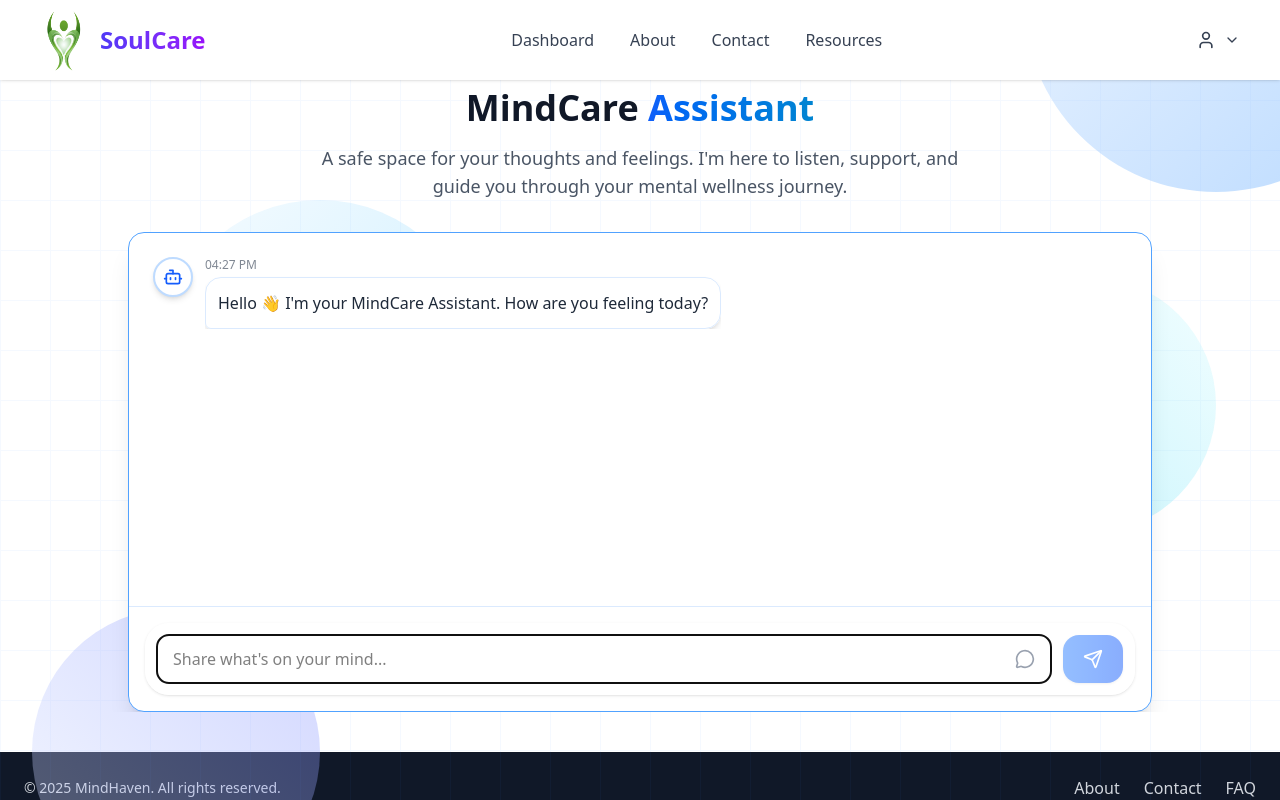
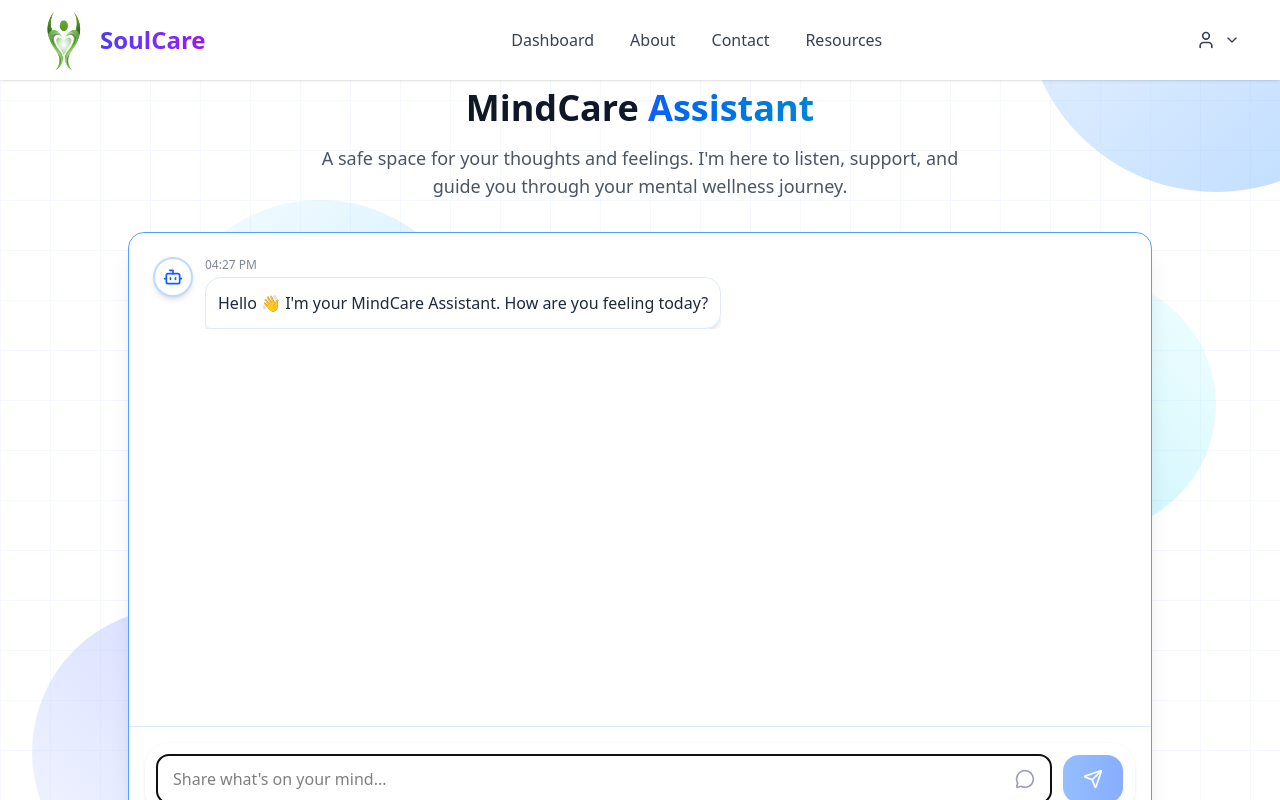
Before and after one commit to riteshpandey9450/SoulCare, a React (Vite) app in the folder frontend/: page /chatbot in a window 1280 px wide. Shown: the top 800 px of the page. Built offline with nearby package versions, Linux system fonts and the light colour scheme.

Commit message:
ChatBot Size fixed

```diff
--- a/frontend/src/components/Footer.jsx
+++ b/frontend/src/components/Footer.jsx
@@ -1,6 +1,6 @@
 export default function Footer() {
   return (
-    <footer className="bg-gray-900 text-gray-300 py-6 mt-10">
+    <footer className="bg-gray-900 text-gray-300 py-6">
       <div className="container mx-auto flex flex-col md:flex-row justify-between items-center px-6">
         {/* Left Side */}
         <p className="text-sm">
--- a/frontend/src/pages/ChatBotPage.jsx
+++ b/frontend/src/pages/ChatBotPage.jsx
@@ -125,14 +125,10 @@ export default function ChatbotPage() {
     }
   };
 
-  const chatBoxMaxHeight = Math.max(
-    450 ,
-    window.innerHeight - headerHeight - footerHeight - 120
-  );
 
   return (
     <div
-      className="min-h-full relative overflow-x-hidden"
+      className="min-h-screen relative overflow-x-hidden"
       style={{ backgroundColor: "#ffffff" }}
     >
       {/* Background Pattern with Blue Patches - matching homepage */}
@@ -151,7 +147,7 @@ export default function ChatbotPage() {
       </div>
 
       <main className="relative z-10 px-4 md:px-6 max-w-6xl mx-auto pt-2">
-        {/* Header */}
+  {/* Header */}
         <header className="text-center mb-8">
           <h1 className="text-3xl md:text-4xl font-bold mb-4">
             <span className="text-gray-900">MindCare</span>
@@ -167,10 +163,10 @@ export default function ChatbotPage() {
         </header>
 
         {/* Chat box */}
-        <div className="flex justify-center w-full min-h-[30rem] border-blue-600">
+        <div className="flex justify-center w-full min-h-[75vh] border-blue-600">
           <div
-            className="w-full max-w-3xl sm:max-w-5xl bg-white backdrop-blur-sm border rounded-2xl shadow-xl flex flex-col  border-blue-400 "
-            style={{ maxHeight: chatBoxMaxHeight, overflow: "hidden" }}
+            className="w-full max-w-3xl sm:max-w-5xl bg-white backdrop-blur-sm border rounded-2xl shadow-xl flex flex-col border-blue-400"
+            style={{ overflow: "hidden" }}
           >
             {/* Messages */}
             <div
```
